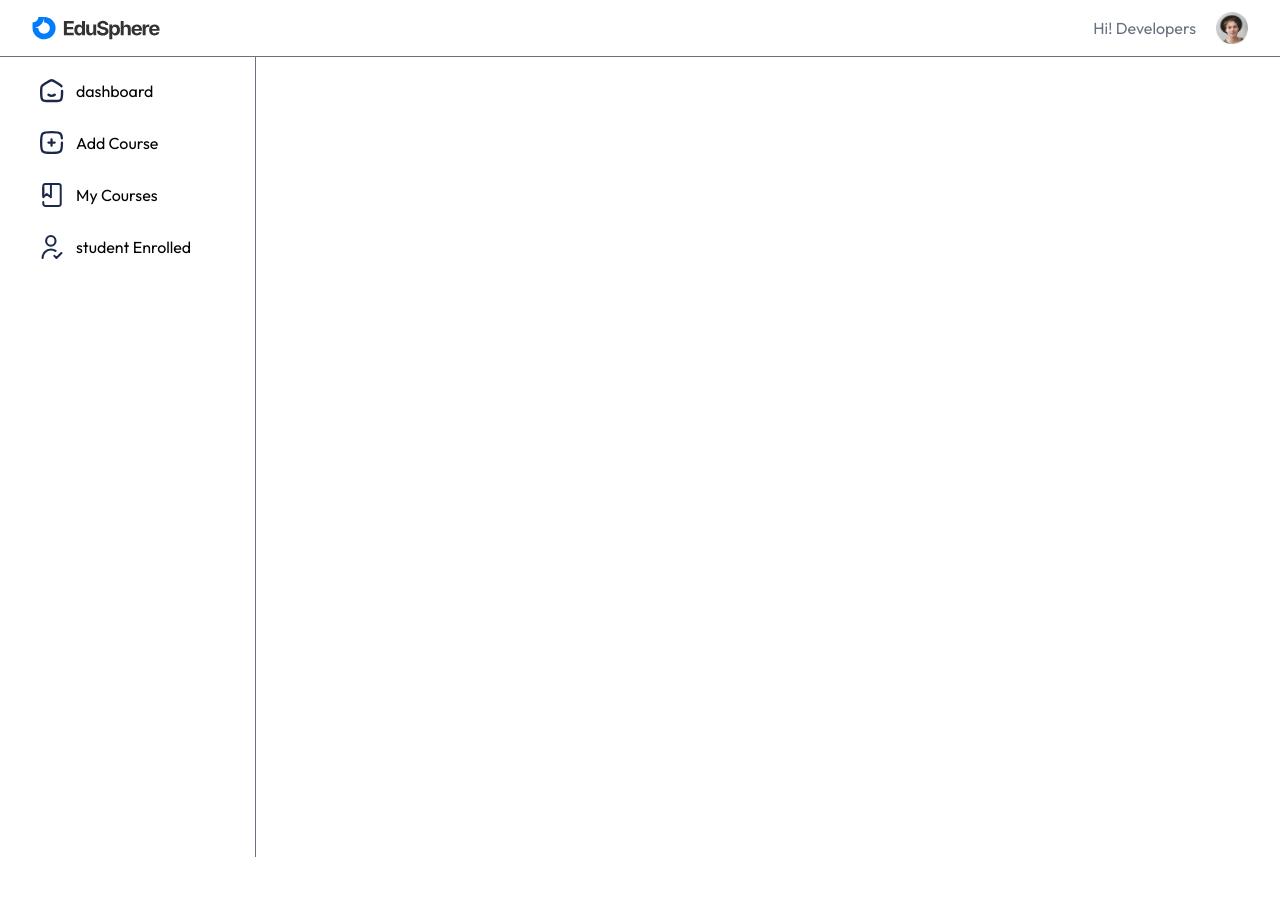
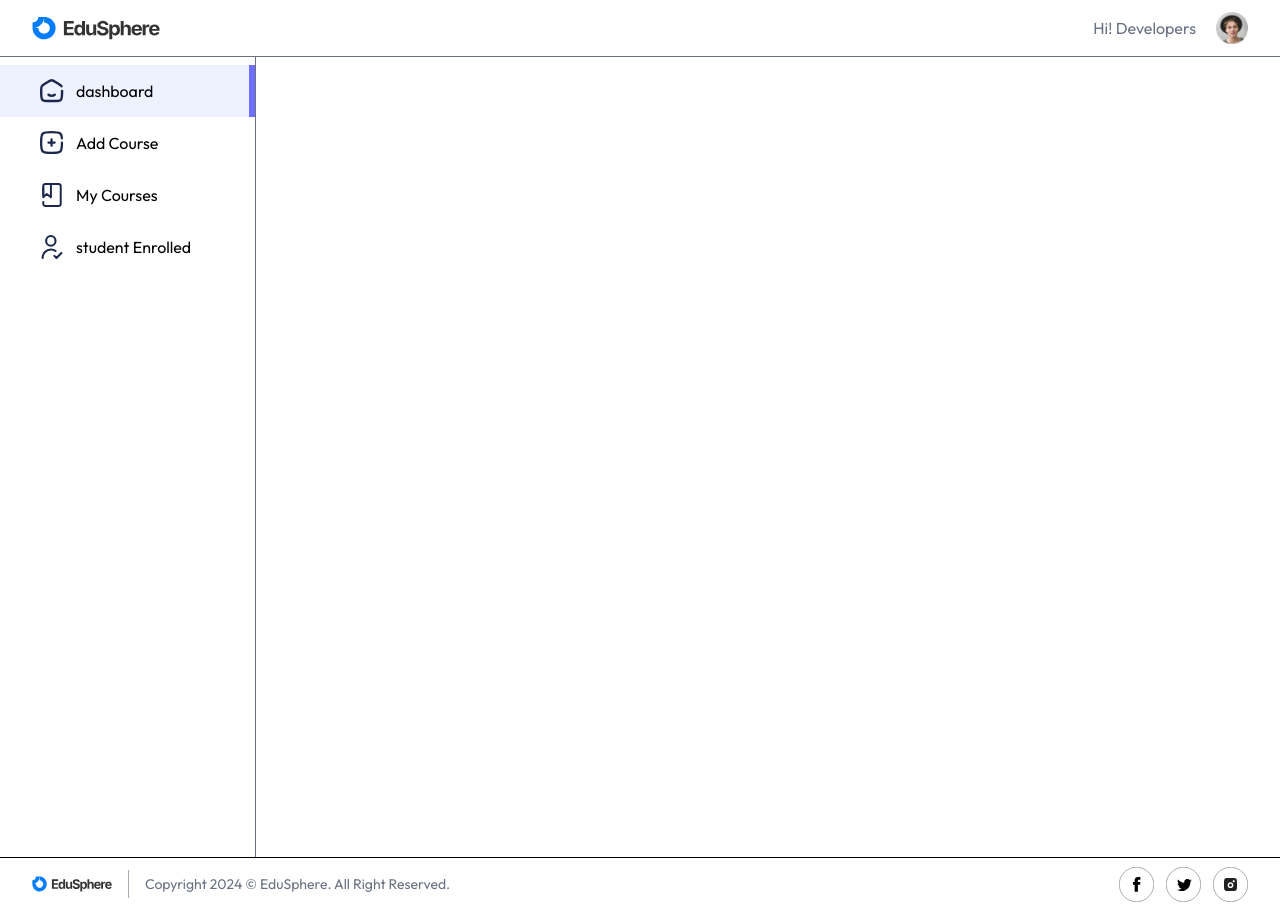
Before and after one commit to Yashsuryan/EduSphere, a React (Vite) app in the folder client/: page /educator in a window 1280 px wide. Before the commit the page ends 857 px from the top, so only its background shows below. Built offline with nearby package versions, Linux system fonts and the light colour scheme; no server answers.

Commit message:
feat(Educator): Educator Footer

```diff
--- a/client/src/components/educator/Footer.jsx
+++ b/client/src/components/educator/Footer.jsx
@@ -1,10 +1,26 @@
 import React from 'react'
+import { assets } from '../../assets/assets'
 
 const Footer = () => {
   return (
-    <div>
-        <h1>Edu footer</h1>
-    </div>
+    <footer className='flex md:flex-row flex-col-reverse justify-between text-left w-full px-8 border-t'>
+      <div className='flex items-center gap-4'>
+        <img className='hidden md:block w-20' src={assets.logo2} alt="logo" />
+        <div className='hidden md:block h-7 w-px bg-gray-500/60'></div>
+          <p className='py-4 text-center text-xs md:text-sm text-gray-500'>Copyright 2024 &copy; EduSphere. All Right Reserved.</p>
+      </div>
+      <div className='flex items-center gap-3 max-md:mt-4'>
+        <a href="#">
+          <img src={assets.facebook_icon} alt="facebook_icon" />
+        </a>
+        <a href="#">
+          <img src={assets.twitter_icon} alt="twitter_icon" />
+        </a>
+        <a href="#">
+          <img src={assets.instagram_icon} alt="instagram_icon" />
+        </a>
+      </div>
+    </footer>
   )
 }
 
--- a/client/src/components/educator/Sidebar.jsx
+++ b/client/src/components/educator/Sidebar.jsx
@@ -29,7 +29,7 @@ const Sidebar = () => {
             to={item.path}
             key={item.name}
             end={item.path === "/educator"}
-            className={({isActive})=> `flex items-center md:flex-row flex-col md:justify-start justify-center py-3.5 md:px-10 gap-3`}
+            className={({isActive})=> `flex items-center md:flex-row flex-col md:justify-start justify-center py-3.5 md:px-10 gap-3 ${isActive ? 'bg-indigo-50 border-r-[6px] border-indigo-500/90' : 'hover:bg-gray-100/90 border-r-[6px] border-white hover:border-gray-100/90'}`}
           >
             <img src={item.icon} alt="" className="w-6 h-6" />
             <p className="md:block hidden text-center">{item.name}</p>
--- a/client/src/pages/educator/Educator.jsx
+++ b/client/src/pages/educator/Educator.jsx
@@ -2,6 +2,7 @@ import React from "react";
 import { Outlet } from "react-router-dom";
 import Navbar from "../../components/educator/Navbar";
 import Sidebar from "../../components/educator/Sidebar";
+import Footer from "../../components/educator/Footer";
 
 const Educator = () => {
   return (
@@ -11,6 +12,7 @@ const Educator = () => {
         <Sidebar />
         <div className="flex-1">{<Outlet />}</div>
       </div>
+      <Footer />
     </div>
   );
 };
```
